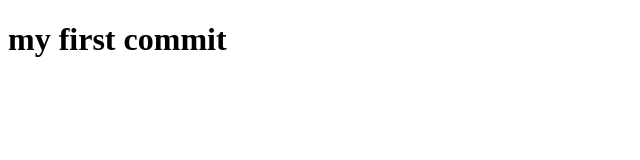
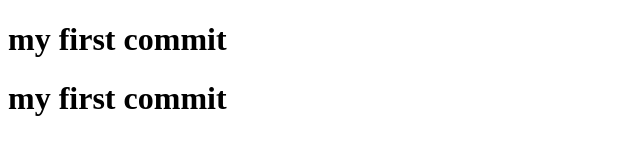
Before and after one commit to GiorgiJangveladze/Lecture_4, a plain HTML site: page index.html in a window 1280 px wide. Shown: the whole page, without its empty margins (0-640 px from the left). Drawn offline with Linux system fonts and the light colour scheme.

Commit message:
commit 2

```diff
--- a/index.html
+++ b/index.html
@@ -5,5 +5,6 @@
 </head>
 <body>
 	<h1>my first commit</h1>
+	<h1 class="test">my first commit</h1>
 </body>
 </html>
```
